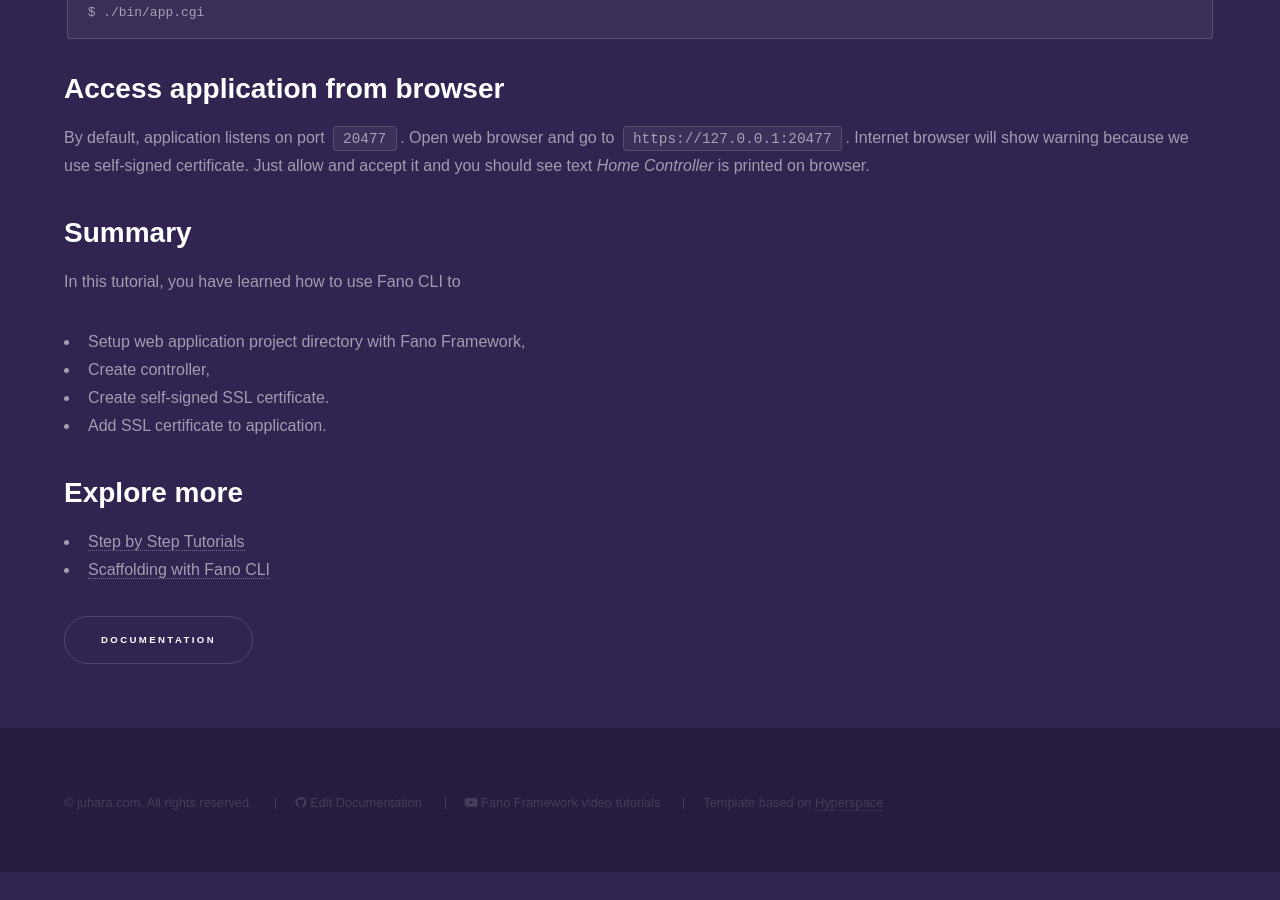
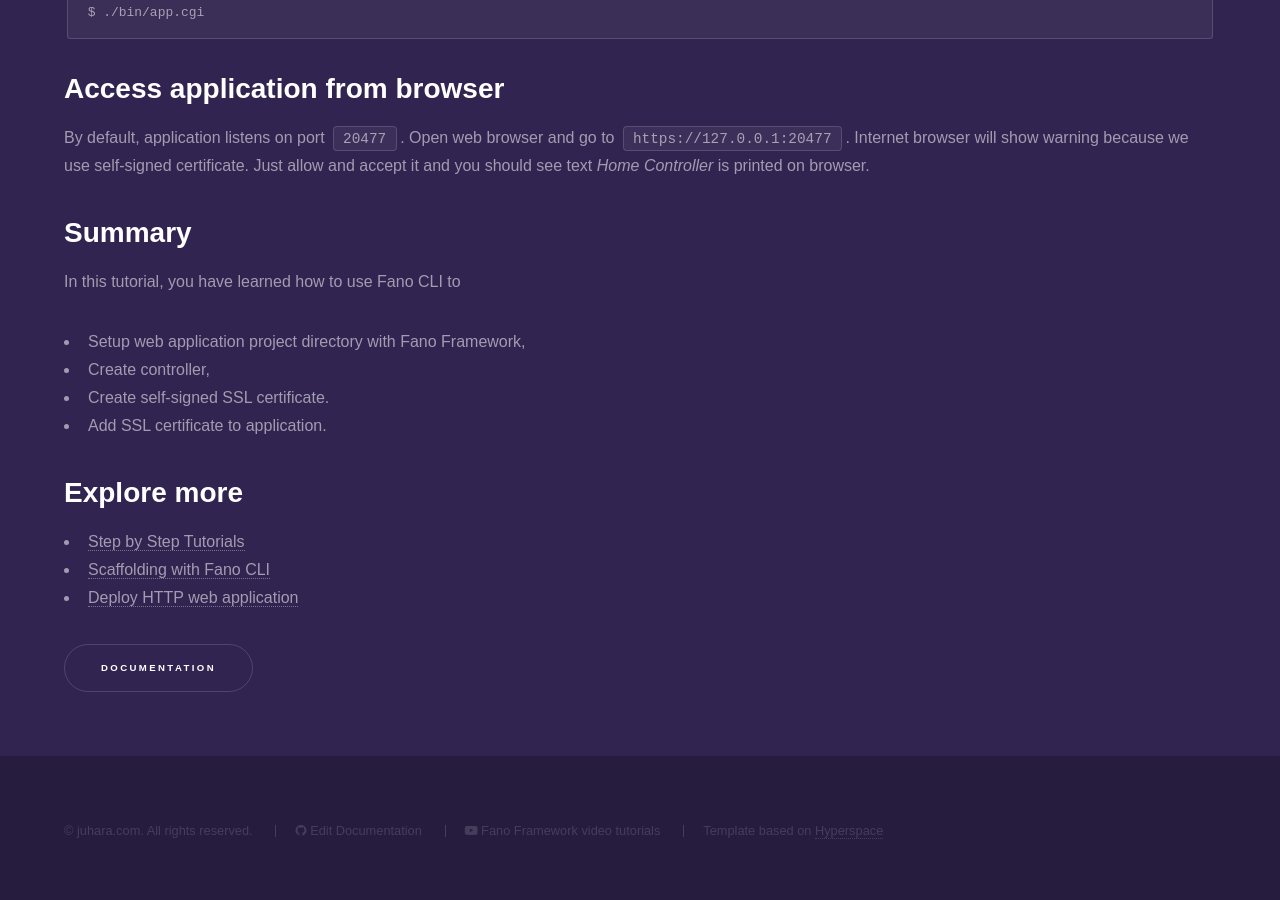
Before and after one commit to fanoframework/fanoframework.github.io, a Jekyll site: the page built from tutorials/creating-https-application/index.md, in a window 1280 px wide and 900 px high, scrolled down 2675 px. Built offline with Jekyll 4.4.1, drawn with Linux system fonts in a browser that asks for light colours; our own code applies the rules of GitHub Pages for plain Markdown files; before the commit the page ends 3547 px from its top, so only the background shows below that.

Commit message:
add relevant page

```diff
--- a/tutorials/creating-https-application/index.md
+++ b/tutorials/creating-https-application/index.md
@@ -110,3 +110,4 @@ In this tutorial, you have learned how to use Fano CLI to
 
 - [Step by Step Tutorials](/tutorials)
 - [Scaffolding with Fano CLI](/scaffolding-with-fano-cli)
+- [Deploy HTTP web application](/deployment/standalone-web-server)
```
